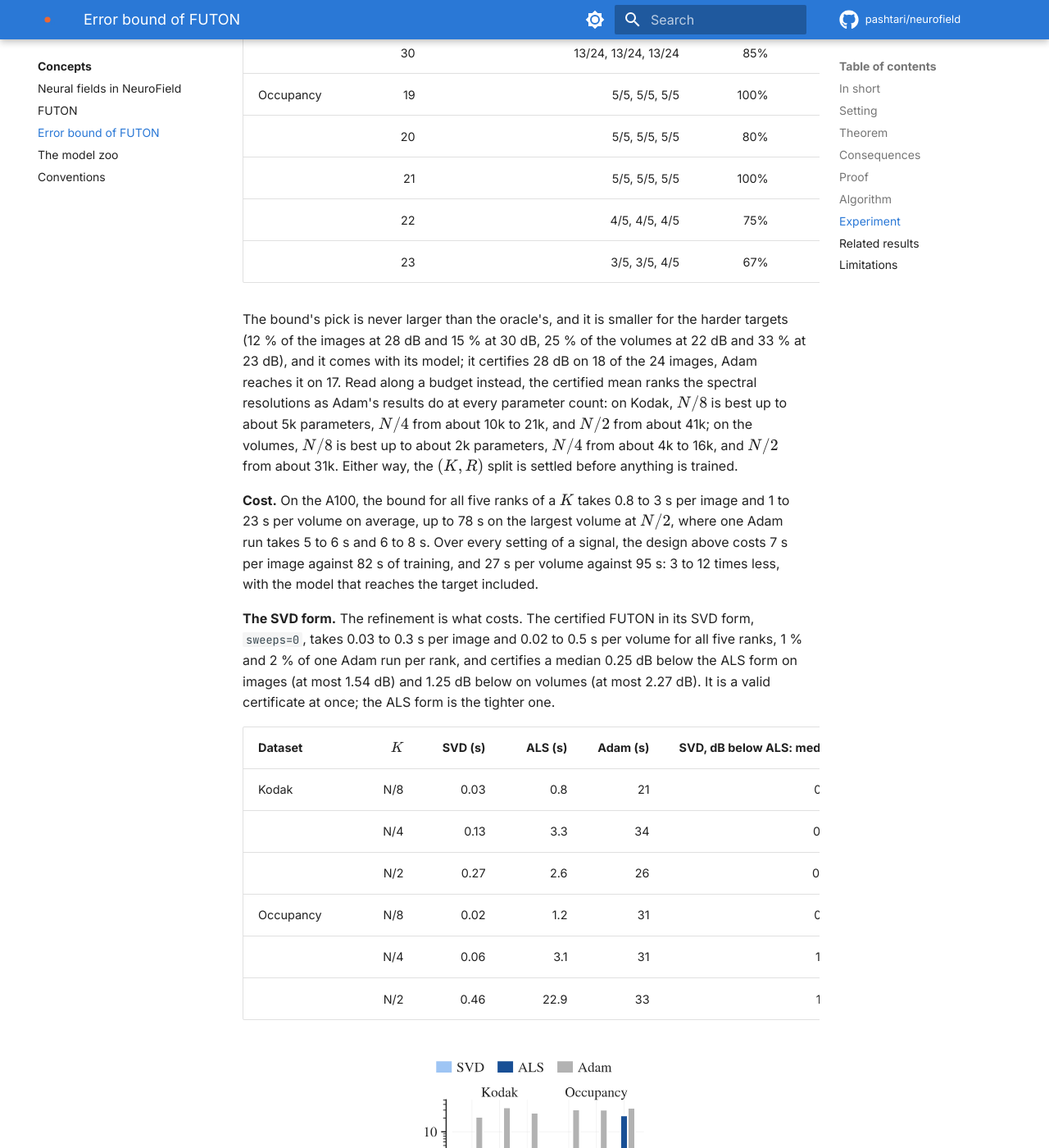
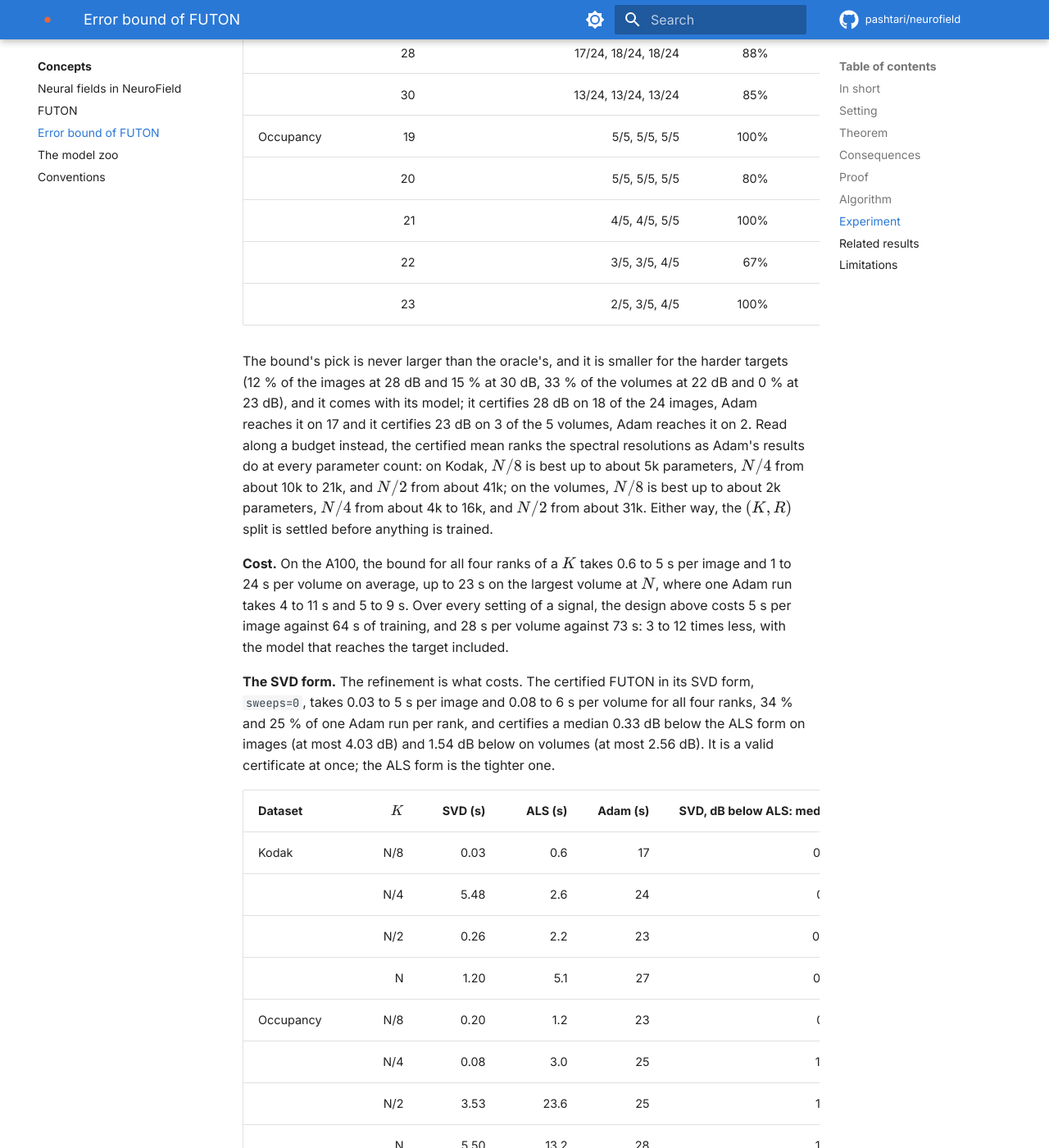
Before and after one commit to pashtari/neurofield, an MkDocs documentation site: the page built from docs/concepts/error-bound.md, in a window 1280 px wide and 1400 px high, scrolled down 12253 px. Shown: the whole window at 82% size. Built offline with MkDocs 1.6.1 and Material for MkDocs 9.7.7, drawn with Linux system fonts in a browser that asks for light colours; comment, search, counter and statistics services are not loaded; some of the changed text lies outside the part shown.

Commit message:
WIP: bound warm-up, K/N cost labels, profile --models

```diff
--- a/docs/concepts/error-bound.md
+++ b/docs/concepts/error-bound.md
@@ -20,7 +20,7 @@
 | Ceiling | no FUTON of resolution $K$ and rank $R$ exceeds it |
 | Certified | the *certified FUTON*, built from the samples without training, reaches it exactly |
 
-The best FUTON of that size lies between the certified PSNR and the ceiling. <!-- summary -->SUMMARY<!-- /summary --> `nf.futon_bound` computes all three numbers and the certified FUTON from a sampled signal.
+The best FUTON of that size lies between the certified PSNR and the ceiling. <!-- summary -->On the benchmark's Kodak images and occupancy volumes, no trained FUTON passes its ceiling, in any of 348 settings, and the certified FUTON matches or beats Adam's in 99 % of them.<!-- /summary --> `nf.futon_bound` computes all three numbers and the certified FUTON from a sampled signal.
 
 ## Setting
 
@@ -199,20 +199,20 @@
 
 The experiment asks three things of the bound: that it holds, that it is tight enough to stand in for training, and that it costs little enough to be worth computing first. Every number below is a dataset's: a mean, a count or a quantile over its signals.
 
-**Setup.** The 24 Kodak images ($C = 2$, $D = 3$, $768 \times 512$ or $512 \times 768$ pixels in $[-1, 1]$) and the five Stanford occupancy volumes of the benchmark ($C = 3$, $D = 1$, occupancy $\pm 1$ on grids of 78 to 231 voxels per side), in the benchmark's sinc basis at $K_c = \alpha N_c$ for $\alpha \in \{1/8, 1/4, 1/2\}$, with $R \in \{16, 32, \dots, 256\}$ on images and $R \in \{32, 64, \dots, 512\}$ on volumes: 435 settings. For each, `nf.futon_bound` gives the truncation, the ceiling and the certified FUTON $\hat{\boldsymbol{\theta}}$ in its ALS form, and times its SVD form; the same FUTON is trained with Adam under the benchmark's protocol: 2000 epochs on 10 % of the points per step for images and 1 % for volumes, learning rate $3 \cdot 10^{-2}$ annealed to a hundredth, one seed. Errors are mean squared errors on the whole grid, and PSNR is $10 \log_{10}(4 / \mathrm{MSE})$ for signals in $[-1, 1]$. Everything ran on one NVIDIA A100, the bound and Adam in the same job, so they are timed alike; `python scripts/futon_bound.py` reproduces it, and `python scripts/report_paper.py --tasks bound` writes the figures and tables to `results/bound/`.
+**Setup.** The 24 Kodak images ($C = 2$, $D = 3$, $768 \times 512$ or $512 \times 768$ pixels in $[-1, 1]$) and the five Stanford occupancy volumes of the benchmark ($C = 3$, $D = 1$, occupancy $\pm 1$ on grids of 78 to 231 voxels per side), in the benchmark's sinc basis at $K_c = \alpha N_c$ for $\alpha \in \{1/8, 1/4, 1/2\}$, with $R \in \{32, 64, 128, 256\}$: 348 settings, and for the cost alone also at $K = N$. For each, `nf.futon_bound` gives the truncation, the ceiling and the certified FUTON $\hat{\boldsymbol{\theta}}$ in its ALS form, and times its SVD form; the same FUTON is trained with Adam under the benchmark's protocol: 2000 epochs on 10 % of the points per step for images and 1 % for volumes, learning rate $3 \cdot 10^{-2}$ annealed to a hundredth, one seed. Errors are mean squared errors on the whole grid, and PSNR is $10 \log_{10}(4 / \mathrm{MSE})$ for signals in $[-1, 1]$. Everything ran on one NVIDIA A100, the bound and Adam in the same job, so they are timed alike; `python scripts/futon_bound.py` reproduces it, and `python scripts/report_paper.py --tasks bound` writes the figures and tables to `results/bound/`.
 
-**The bounds hold.** No trained FUTON passes its ceiling, in any of the 435 settings: none has an error below the lower bound. Every certified FUTON, evaluated by its own forward pass in float32, has the error of its upper bound to within a relative $3 \cdot 10^{-7}$. The tests check the same identities in float64 to $10^{-9}$, as well as the Eckart–Young case, the invariance within a span and a DCT cross-check.
+**The bounds hold.** No trained FUTON passes its ceiling, in any of the 348 settings: none has an error below the lower bound. Every certified FUTON, evaluated by its own forward pass in float32, has the error of its upper bound to within a relative $3 \cdot 10^{-7}$. The tests check the same identities in float64 to $10^{-9}$, as well as the Eckart–Young case, the invariance within a span and a DCT cross-check.
 
-**Images: the best FUTON is pinned down.** For an image's coefficient tensor, of order three, the interval that holds the best PSNR has a median width of 0.10 dB over the images and settings, and 90 % of the intervals are narrower than 0.37 dB. It widens with $K$, to a median of 0.03, 0.09 and 0.20 dB at $N/8$, $N/4$ and $N/2$, and closes as $R$ reaches the truncation. Adam's FUTON lies at or below the certified one in 97 % of the image settings, by 0.07 dB on average and up to 0.44 dB; where it is ahead, it is by at most 0.04 dB.
+**Images: the best FUTON is pinned down.** For an image's coefficient tensor, of order three, the interval that holds the best PSNR has a median width of 0.09 dB over the images and settings, and 90 % of the intervals are narrower than 0.34 dB. It widens with $K$, to a median of 0.01, 0.08 and 0.19 dB at $N/8$, $N/4$ and $N/2$, and closes as $R$ reaches the truncation. Adam's FUTON lies at or below the certified one in 98 % of the image settings, by 0.07 dB on average and up to 0.44 dB; where it is ahead, it is by at most 0.01 dB.
 
-**Volumes: the upper bound is the certificate.** With three axes, the matricization bound falls back to the truncation once $R$ passes the largest $K_c$, the regime where a best CP approximation may not exist: the interval has a median width of 0.22 dB at $N/4$ and 2.37 dB at $N/2$, while at $N/8$ the truncation alone caps the volumes at 17.9 dB on average, which the certified FUTON reaches to within 0.01 dB from $R = 128$ on. The certified FUTON beats Adam's in every setting, by 0.25 dB on average and up to 0.71 dB.
+**Volumes: the upper bound is the certificate.** With three axes, every flattening of the coefficient tensor has rank at most the largest $K_c$, so once $R$ passes it the lower bound falls back to the truncation, although the CP misfit itself need not vanish: the interval has a median width of 0.86 dB at $N/4$ and 3.11 dB at $N/2$, while at $N/8$ the truncation alone caps the volumes at 17.9 dB on average, which the certified FUTON reaches to within 0.01 dB from $R = 128$ on. The certified FUTON beats Adam's in every setting, by 0.27 dB on average and up to 0.70 dB.
 
 <figure markdown="span">
   ![PSNR above Adam](../assets/bound_gap.svg){ width="620" }
   <figcaption>PSNR above Adam's at K = N/2, averaged over the 24 Kodak images (left) and the five occupancy volumes (right), per rank, with one standard error of the difference: the ceiling; the certified FUTON in its ALS form (filled) and its SVD form (open); and, shaded between the ALS form and the ceiling, the region where the best FUTON lies.</figcaption>
 </figure>
 
-**Where Adam's error goes.** The theorem splits every FUTON's error into the truncation and the CP misfit, and the bounds split the misfit further: up to the ceiling it is forced by $R$, from the ceiling to the certified FUTON it is open, and beyond the certified FUTON it is left by training. As shares of Adam's error at $K = N/2$, the truncation is 21 % at $R = 16$ and 94 % at $R = 256$ on Kodak, the part that $R$ forces falls from 72 % to 1 %, at most 6 % stays open, and training leaves 1 to 4 %. On the volumes the truncation is 26 % to 78 %, the open part reaches 50 %, since the lower bound falls to the truncation there, and training leaves 8 to 13 %.
+**Where Adam's error goes.** The theorem splits every FUTON's error into the truncation and the CP misfit, and the bounds split the misfit further: up to the ceiling it is forced by $R$, from the ceiling to the certified FUTON it is open, and beyond the certified FUTON it is left by training. As shares of Adam's error at $K = N/2$, the truncation is 31 % at $R = 32$ and 94 % at $R = 256$ on Kodak, the part that $R$ forces falls from 60 % to 1 %, at most 6 % stays open, and training leaves 2 to 4 %. On the volumes the truncation is 26 % to 62 %, the open part reaches 50 %, since the lower bound falls to the truncation there, and training leaves 8 to 13 %.
 
 <figure markdown="span">
   ![Where Adam's error goes](../assets/bound_decomposition.svg){ width="620" }
@@ -232,35 +232,37 @@
 
 | Dataset | Target (dB) | Reached by Adam, the bound, the ceiling | Same pick | Smaller | Larger | #Params, bound (k) | #Params, Adam (k) |
 | --- | ---: | ---: | ---: | ---: | ---: | ---: | ---: |
-| Kodak | 22 | 24/24, 24/24, 24/24 | 96% | 4% | 0% | 2.6 | 2.6 |
+| Kodak | 22 | 24/24, 24/24, 24/24 | 96% | 4% | 0% | 5.2 | 5.2 |
 |  | 24 | 23/24, 23/24, 23/24 | 96% | 4% | 0% | 5.2 | 5.2 |
 |  | 26 | 22/24, 22/24, 22/24 | 100% | 0% | 0% | 20.7 | 20.7 |
 |  | 28 | 17/24, 18/24, 18/24 | 88% | 12% | 0% | 41.2 | 41.2 |
 |  | 30 | 13/24, 13/24, 13/24 | 85% | 15% | 0% | 82.3 | 82.3 |
 | Occupancy | 19 | 5/5, 5/5, 5/5 | 100% | 0% | 0% | 7.0 | 7.0 |
 |  | 20 | 5/5, 5/5, 5/5 | 80% | 20% | 0% | 7.7 | 14.1 |
-|  | 21 | 5/5, 5/5, 5/5 | 100% | 0% | 0% | 28.4 | 28.4 |
-|  | 22 | 4/5, 4/5, 4/5 | 75% | 25% | 0% | 44.0 | 59.6 |
-|  | 23 | 3/5, 3/5, 4/5 | 67% | 33% | 0% | 56.8 | 62.5 |
+|  | 21 | 4/5, 4/5, 5/5 | 100% | 0% | 0% | 22.0 | 22.0 |
+|  | 22 | 3/5, 3/5, 4/5 | 67% | 33% | 0% | 31.2 | 56.8 |
+|  | 23 | 2/5, 3/5, 4/5 | 100% | 0% | 0% | 56.8 | 50.4 |
 
-The bound's pick is never larger than the oracle's, and it is smaller for the harder targets (12 % of the images at 28 dB and 15 % at 30 dB, 25 % of the volumes at 22 dB and 33 % at 23 dB), and it comes with its model; it certifies 28 dB on 18 of the 24 images, Adam reaches it on 17. Read along a budget instead, the certified mean ranks the spectral resolutions as Adam's results do at every parameter count: on Kodak, $N/8$ is best up to about 5k parameters, $N/4$ from about 10k to 21k, and $N/2$ from about 41k; on the volumes, $N/8$ is best up to about 2k parameters, $N/4$ from about 4k to 16k, and $N/2$ from about 31k. Either way, the $(K, R)$ split is settled before anything is trained.
+The bound's pick is never larger than the oracle's, and it is smaller for the harder targets (12 % of the images at 28 dB and 15 % at 30 dB, 33 % of the volumes at 22 dB and 0 % at 23 dB), and it comes with its model; it certifies 28 dB on 18 of the 24 images, Adam reaches it on 17 and it certifies 23 dB on 3 of the 5 volumes, Adam reaches it on 2. Read along a budget instead, the certified mean ranks the spectral resolutions as Adam's results do at every parameter count: on Kodak, $N/8$ is best up to about 5k parameters, $N/4$ from about 10k to 21k, and $N/2$ from about 41k; on the volumes, $N/8$ is best up to about 2k parameters, $N/4$ from about 4k to 16k, and $N/2$ from about 31k. Either way, the $(K, R)$ split is settled before anything is trained.
 
-**Cost.** On the A100, the bound for all five ranks of a $K$ takes 0.8 to 3 s per image and 1 to 23 s per volume on average, up to 78 s on the largest volume at $N/2$, where one Adam run takes 5 to 6 s and 6 to 8 s. Over every setting of a signal, the design above costs 7 s per image against 82 s of training, and 27 s per volume against 95 s: 3 to 12 times less, with the model that reaches the target included.
+**Cost.** On the A100, the bound for all four ranks of a $K$ takes 0.6 to 5 s per image and 1 to 24 s per volume on average, up to 23 s on the largest volume at $N$, where one Adam run takes 4 to 11 s and 5 to 9 s. Over every setting of a signal, the design above costs 5 s per image against 64 s of training, and 28 s per volume against 73 s: 3 to 12 times less, with the model that reaches the target included.
 
-**The SVD form.** The refinement is what costs. The certified FUTON in its SVD form, `sweeps=0`, takes 0.03 to 0.3 s per image and 0.02 to 0.5 s per volume for all five ranks, 1 % and 2 % of one Adam run per rank, and certifies a median 0.25 dB below the ALS form on images (at most 1.54 dB) and 1.25 dB below on volumes (at most 2.27 dB). It is a valid certificate at once; the ALS form is the tighter one.
+**The SVD form.** The refinement is what costs. The certified FUTON in its SVD form, `sweeps=0`, takes 0.03 to 5 s per image and 0.08 to 6 s per volume for all four ranks, 34 % and 25 % of one Adam run per rank, and certifies a median 0.33 dB below the ALS form on images (at most 4.03 dB) and 1.54 dB below on volumes (at most 2.56 dB). It is a valid certificate at once; the ALS form is the tighter one.
 
 | Dataset | $K$ | SVD (s) | ALS (s) | Adam (s) | SVD, dB below ALS: median | max |
 | --- | ---: | ---: | ---: | ---: | ---: | ---: |
-| Kodak | N/8 | 0.03 | 0.8 | 21 | 0.07 | 1.41 |
-|  | N/4 | 0.13 | 3.3 | 34 | 0.23 | 1.49 |
-|  | N/2 | 0.27 | 2.6 | 26 | 0.44 | 1.54 |
-| Occupancy | N/8 | 0.02 | 1.2 | 31 | 0.07 | 1.47 |
-|  | N/4 | 0.06 | 3.1 | 31 | 1.22 | 1.99 |
-|  | N/2 | 0.46 | 22.9 | 33 | 1.67 | 2.27 |
+| Kodak | N/8 | 0.03 | 0.6 | 17 | 0.03 | 1.02 |
+|  | N/4 | 5.48 | 2.6 | 24 | 0.16 | 1.27 |
+|  | N/2 | 0.26 | 2.2 | 23 | 0.44 | 1.50 |
+|  | N | 1.20 | 5.1 | 27 | 0.99 | 4.03 |
+| Occupancy | N/8 | 0.20 | 1.2 | 23 | 0.19 | 1.47 |
+|  | N/4 | 0.08 | 3.0 | 25 | 1.29 | 1.99 |
+|  | N/2 | 3.53 | 23.6 | 25 | 1.69 | 2.27 |
+|  | N | 5.50 | 13.2 | 28 | 1.93 | 2.56 |
 
 <figure markdown="span">
-  ![Seconds for five ranks](../assets/bound_cost.svg){ width="300" }
-  <figcaption>Seconds per signal for the five ranks of each spectral resolution, averaged over each dataset: the bound with the certified FUTON in its SVD form and in its ALS form, and the five Adam runs.</figcaption>
+  ![Seconds per K](../assets/bound_cost.svg){ width="300" }
+  <figcaption>Seconds per signal for the four ranks of each spectral resolution, from N/8 to N, averaged over each dataset: the bound with the certified FUTON in its SVD form and in its ALS form, and the four Adam runs.</figcaption>
 </figure>
 
 ## Related results
```
Also changed, not shown: docs/assets/bound_cost.svg, docs/assets/bound_decomposition.svg, docs/assets/bound_gap.svg, 3 other files.
